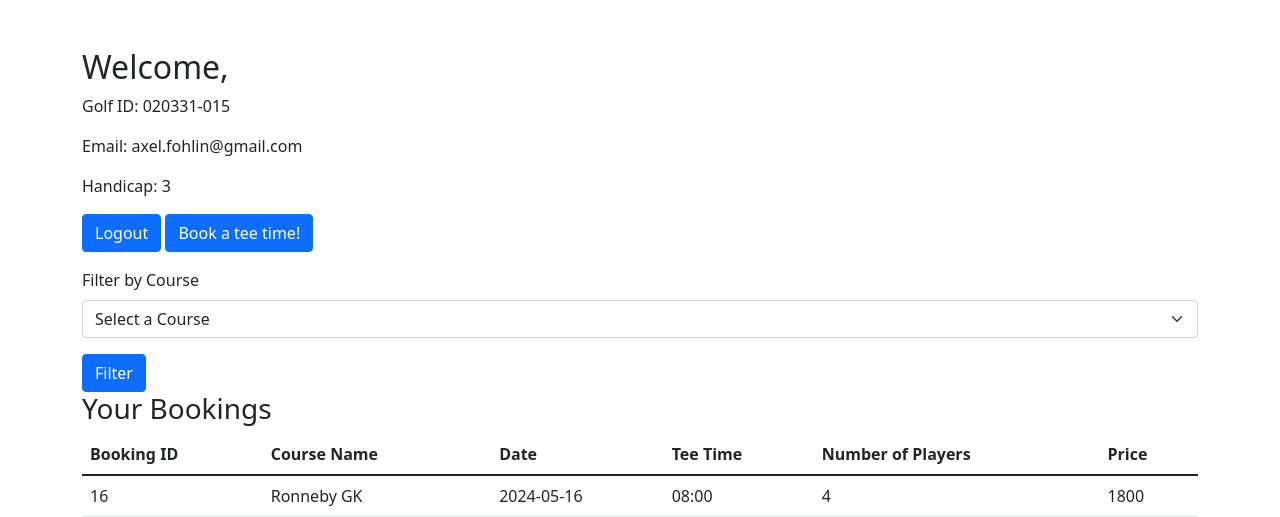
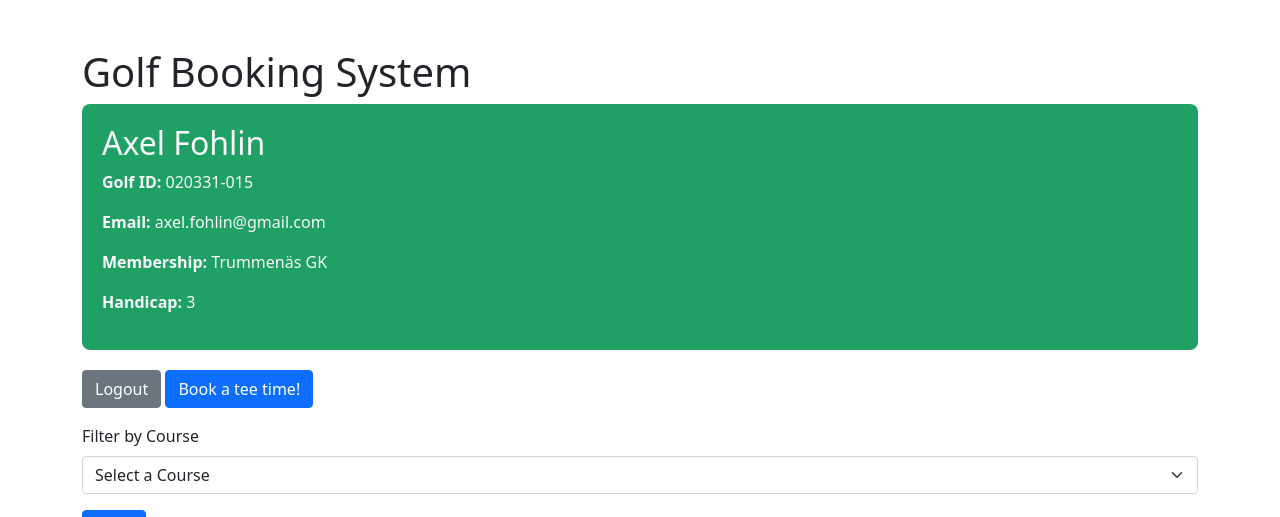
Before and after one commit to AxelFohlin/DV1663, a Flask app: page /profile in a window 1280 px wide. Shown: the top 517 px of the page. Run offline with Flask 3, Linux system fonts and the light colour scheme; a user stored in the database is signed in; data comes from the database, SQL or seed files in the repository; both versions use the stored data as it was after the commit.

Commit message:
2024-05-15

```diff
--- a/app.py
+++ b/app.py
@@ -1,4 +1,4 @@
-from flask import Flask, render_template, request, send_from_directory, redirect, url_for, session
+from flask import Flask, render_template, request, send_from_directory, redirect, url_for, session, flash
 app = Flask(__name__, template_folder='website/template', static_folder='website/static')
 app.secret_key = 'pwd'
 from database import query_db, init_db
@@ -8,22 +8,27 @@ init_db(app)
 
 ##################################### Multi-relation Query with #####################################
 # 1. At least two of the five queries should deal with data from more than one table, i.e.,
-#    you should use at least two multirelation queries              [1/2]
+#    you should use at least two multirelation queries              [2/2]
 # 2. You should make use of SQL JOIN                                [1/1]
 # 3. You should make use of Aggregation and/or Grouping             [1/1]
 # 4. You should make use of at least two of the following:
-#     a. Triggers                                                   [0/1]
-#     b. Procedures                                                 [0/1]
+#     a. Triggers                                                   [1/1]
+#     b. Procedures                                                 [1/1]
 #     c. Funcitons                                                  [0/1]
 
 ##################################### Example future Queries #####################################
-# JOIN with two datasets Showing booking history for a specific player (golf id)
-# SELECT bookings.booking_id, bookings.club_id, bookings.date, bookings.tee_time, bookings.numberOfPlayers, courses.club_id
-# FROM bookings
-# JOIN courses on bookings.club_id = courses.club_id
-# WHERE bookings.golf_id = '020331-015'
-# ORDER BY bookings.date, bookings.tee_time;
 
+# Trigger that checks if a bookings
+# CREATE TRIGGER CheckMaxPlayersBeforeBooking
+# BEFORE INSERT ON bookings
+# WHEN (
+#     SELECT IFNULL(SUM(numberOfPlayers), 0)
+#     FROM bookings
+#     WHERE date = NEW.date AND tee_time = NEW.tee_time AND club_id = NEW.club_id
+# ) + NEW.numberOfPlayers > 4
+# BEGIN
+#     SELECT RAISE(ABORT, 'Total players for this tee time exceeds the maximum allowed.');
+# END;
 
 
 
@@ -48,26 +53,38 @@ def serve_static_html(filename):
 def book():
     # PERHAPS CHANGE TO PROCEDURE IN CASE NEED
     club_id = request.args.get('club_id')
+    if club_id is None:
+        club_id = session.get("club_id")
+    else:
+        session["club_id"] = club_id
     golf_id = session.get('golf_id')
     date = request.args.get('booking_date')
     # Example available times (adjust these according to your actual schedule)
     available_times = ['08:00', '09:00', '10:00', '11:00', '12:00', '13:00', '14:00', '15:00', '16:00']
     # Fetch previous bookings for the selected course and the logged-in user
     previous_bookings = []
-    print("date: ", date)
     if date:
-        previous_bookings = query_db("SELECT bookings.booking_id, bookings.tee_time, bookings.date, bookings.numberOfPlayers FROM bookings where bookings.date = ?", [date])
+        previous_bookings = query_db("SELECT bookings.booking_id, bookings.tee_time, bookings.date, bookings.numberOfPlayers FROM bookings where bookings.date = ? AND bookings.club_id = ?", [date, club_id])
         previous_bookings = [dict(row) for row in previous_bookings]
     return render_template('book.html', club_id=club_id, golf_id=golf_id, available_times=available_times, previous_bookings=previous_bookings, date=date)
+
 @app.route('/book', methods=['POST'])
 def book_create():
-    club_id = request.form['club_id']
+    club_id = session.get("club_id")
     golf_id = request.form['golf_id']
+    session["club_id"] = club_id
     date = request.form['booking_date']
     numberOfPlayers = request.form['NumberOfPlayers']
     tee_time = request.form['booking_time']
-    query_db("INSERT INTO bookings(club_id, golf_id, numberOfPlayers, date, tee_time) VALUES(?, ?, ?, ?, ?)", [club_id, golf_id, numberOfPlayers, date, tee_time], commit=True)
-    return redirect(url_for('booking_confirmation'))
+
+    try:
+        query_db("INSERT INTO bookings(club_id, golf_id, numberOfPlayers, date, tee_time) VALUES(?, ?, ?, ?, ?)", [club_id, golf_id, numberOfPlayers, date, tee_time], commit=True)
+        calculate_greenfee(golf_id, club_id,numberOfPlayers)
+        session.pop("club_id", None)
+        return redirect(url_for('booking_confirmation'))
+    except Exception as e:
+        flash(str(e))
+        return redirect(url_for('book'))
 
 @app.route('/booking_confirmation')
 def booking_confirmation():
@@ -80,7 +97,7 @@ def profile():
     club_id = request.args.get('club_id')  # Get club_id from the query parameters for filtering
 
     # Fetch user details
-    user_details = query_db("SELECT first_name, last_name, golf_id, email, hcp FROM Players WHERE golf_id = ?", [golf_id], one=True)
+    user_details = query_db("SELECT players.first_name, players.last_name, players.golf_id, players.email, players.hcp, courses.club_name FROM players JOIN membership ON players.golf_id = membership.golf_id JOIN courses ON membership.club_id = courses.club_id WHERE players.golf_id = ?", [golf_id], one=True)
 
     # Fetch courses for dropdown
     courses = query_db("SELECT club_id, club_name FROM courses")
@@ -104,8 +121,6 @@ def profile():
 
     return render_template('profile.html', user=user_details, bookings=booking_history, courses=courses)
 
-
-
 @app.route('/login', methods=['POST'])
 def login():
     golf_id = request.form['golf_id']
@@ -120,18 +135,12 @@ def login():
         return redirect(url_for('profile', golf_id=golf_id))
     return redirect(url_for('login', golf_id=golf_id))
 
-@app.route('/dashboard')
-def dashboard():
-    golf_id = request.args.get('golf_id')
-    if golf_id:
-        user = query_db('SELECT * FROM Players WHERE golf_id = ?', [golf_id], one=True)
-        if user:
-            return render_template('dashboard.html', user=user)
-    return "No user found", 404
 
 
 @app.route('/courses', methods=['GET'])
 def show_courses():
+    if session.get("club_id"):
+        session.pop("club_id")
     golf_id = session.get('golf_id')
     user = query_db('SELECT * FROM Players WHERE golf_id = ?', [golf_id], one=True)
     courses = query_db("SELECT * FROM Courses")
@@ -158,7 +167,6 @@ def logout():
 #--------------------------------------------------- HELPER FUNCTIONS ---------------------------------------------------
 #Generate golf_id
 def generate_golf_id(birthdate_str):
-
     # Extract year, month, and day from birthdate string
     birth_year = birthdate_str[:2]  # Extract first two characters for the year
     birth_month = birthdate_str[2:4]  # Extract characters 3 and 4 for the month
@@ -174,6 +182,19 @@ def generate_golf_id(birthdate_str):
 
     return golf_id
 
+def calculate_greenfee(golf_id, club_id, number_of_players):
+    # Stored Procedure
+    membership = query_db("SELECT 1 FROM membership WHERE golf_id = ? AND club_id = ?", [golf_id, club_id], one=True)
+    booking_id = query_db("SELECT last_insert_rowid()", one=True)['last_insert_rowid()']
+    if membership:
+        price = 0
+    else:
+        greenfee = query_db("SELECT greenfee FROM courses WHERE club_id = ?", [club_id],one=True)["greenfee"]
+        print(float(greenfee))
+        print(float(number_of_players))
+        price = float(greenfee) * float(number_of_players)
+    query_db("UPDATE bookings SET price = ? WHERE booking_id = ?", [price, booking_id], commit=True)
+
 
 if __name__ == '__main__':
     app.run(debug=True)
--- a/website/template/booking_confirmation.html
+++ b/website/template/booking_confirmation.html
@@ -9,7 +9,7 @@
     <div class="container">
         <h1>Thank you for your booking!</h1>
         <p>Your booking has been successfully recorded.</p>
-        <a href="/">Return to Homepage</a>
+        <a href="/profile">Return to Homepage</a>
     </div>
 </body>
 </html>
--- a/website/template/profile.html
+++ b/website/template/profile.html
@@ -7,17 +7,25 @@
     <link href="https://cdn.jsdelivr.net/npm/bootstrap@5.1.3/dist/css/bootstrap.min.css" rel="stylesheet">
 </head>
 <body>
-    <div class="container mt-5">
-        <h2>Welcome, {{ user['firstName'] }} {{ user['lastName'] }}</h2>
-        <p>Golf ID: {{ user['golf_id'] }}</p>
-        <p>Email: {{ user['Email'] }}</p>
-        <p>Handicap: {{ user['HCP'] }}</p>
+    <div class="container mt-5" >
+        <h1>Golf Booking System</h1>
+        <div style="background-color: #1fa064; padding: 20px; border-radius: 8px; margin-bottom: 20px;">
+            <h2
+            class="text-light">{{ user['first_name'] }} {{ user['last_name'] }}</h2>
+            <p
+            class="text-light"> <strong>Golf ID:</strong> {{ user['golf_id'] }}</p>
+            <p
+            class="text-light"><strong>Email:</strong> {{ user['Email'] }}</p>
+            <p
+            class="text-light"> <strong>Membership:</strong> {{ user['club_name'] }}</p>
+            <p
+            class="text-light"> <strong>Handicap:</strong> {{ user['HCP'] }}</p>
+        </div>
         <div class="mb-3">
-            <a href="{{ url_for('logout') }}" class="btn btn-primary">Logout</a>
+            <a href="{{ url_for('logout') }}" class="btn btn-secondary">Logout</a>
             <a href="{{ url_for('show_courses') }}" class="btn btn-primary">Book a tee time!</a> <!-- Courses Button -->
         </div>
 
-        <!-- Filter Form -->
         <form action="{{ url_for('profile') }}" method="get">
             <div class="mb-3">
                 <label for="club_id" class="form-label">Filter by Course</label>
@@ -31,7 +39,6 @@
             <button type="submit" class="btn btn-primary">Filter</button>
         </form>
 
-        <!-- Bookings Table -->
         <h3>Your Bookings</h3>
         <table class="table">
             <thead>
```
Also changed, not shown: website/template/book.html (+13 -4 lines), website/template/courses.html (+3 -6 lines), website/template/dashboard.html (deleted, +0 -18 lines), database.db.
